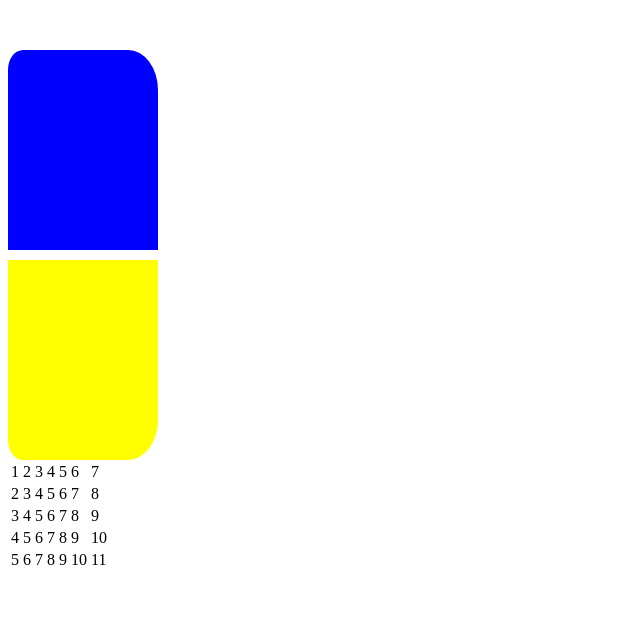
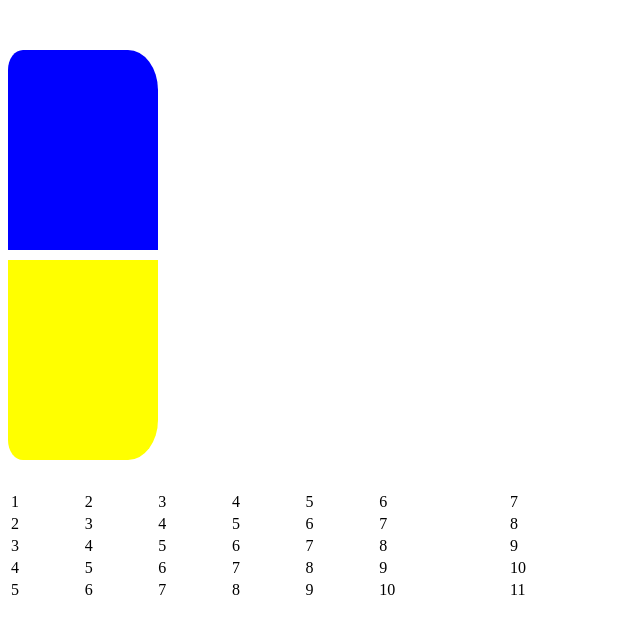
Before and after one commit to ozeransm/hw-css, a plain HTML site: page index.html in a window 1280 px wide. Shown: the whole page, without its empty margins (0-640 px from the left). Drawn offline with Linux system fonts and the light colour scheme.

Commit message:
hhh23122042

```diff
--- a/index.html
+++ b/index.html
@@ -10,7 +10,7 @@
   <body>
     <div class="box1"></div>
     <div class="box2"></div>
-    <table>
+    <table class="tab1">
       <tbody class="tb1">
         <tr>
           <td>1</td>
--- a/style/style.css
+++ b/style/style.css
@@ -6,6 +6,13 @@
 .tb1 > tr > td:hover {
   background-color: aqua;
   color: brown;
+}
+.tab1 {
+  margin-top: 30px;
+  width: 50%;
+}
+.tab1:hover {
+  background-color: bisque;
 }
 body {
   display: block;
```
